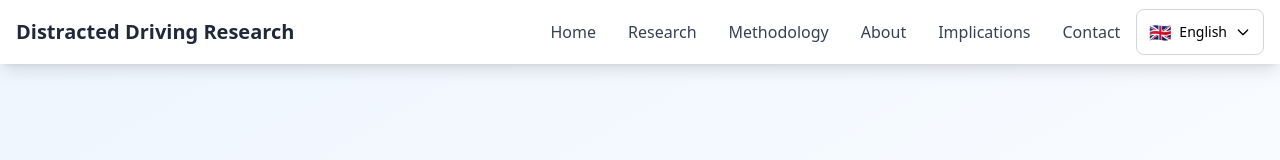
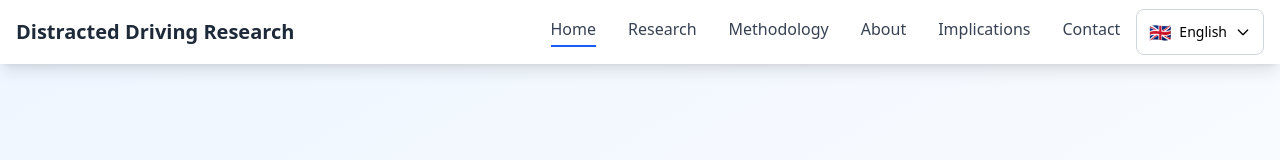
Before and after one commit to WilliamGiammona/odel-project, a Next.js app: page / in a window 1280 px wide. Shown: the top 160 px of the page. Built offline with nearby package versions, Linux system fonts and the light colour scheme.

Commit message:
added underline for active nav link

```diff
--- a/app/components/Navigation.tsx
+++ b/app/components/Navigation.tsx
@@ -1,14 +1,15 @@
-// app/components/Navigation.tsx
 "use client";
 
 import Link from "next/link";
 import { useState } from "react";
 import { useLanguage } from "../contexts/LanguageContext";
 import LanguageSwitcher from "./LanguageSwitcher";
+import { usePathname } from "next/navigation";
 
 export default function Navigation() {
   const [isMenuOpen, setIsMenuOpen] = useState(false);
   const { t } = useLanguage();
+  const pathname = usePathname();
 
   const navItems = [
     { href: "/", label: t("home") },
@@ -37,7 +38,11 @@ export default function Navigation() {
                 <Link
                   key={item.href}
                   href={item.href}
-                  className="text-gray-700 hover:text-blue-600 transition-colors duration-200"
+                  className={`text-gray-700 hover:text-blue-600 transition-colors duration-200 pb-1 border-b-2 ${
+                    pathname === item.href
+                      ? "text-blue-600 border-blue-600"
+                      : "border-transparent"
+                  }`}
                 >
                   {item.label}
                 </Link>
@@ -80,7 +85,11 @@ export default function Navigation() {
                 <Link
                   key={item.href}
                   href={item.href}
-                  className="block px-3 py-2 rounded-md text-gray-700 hover:text-blue-600 hover:bg-gray-50 transition-colors duration-200"
+                  className={`block px-3 py-2 rounded-md transition-colors duration-200 ${
+                    pathname === item.href
+                      ? "bg-blue-100 text-blue-600"
+                      : "text-gray-700 hover:text-blue-600 hover:bg-gray-50"
+                  }`}
                   onClick={() => setIsMenuOpen(false)}
                 >
                   {item.label}
```
